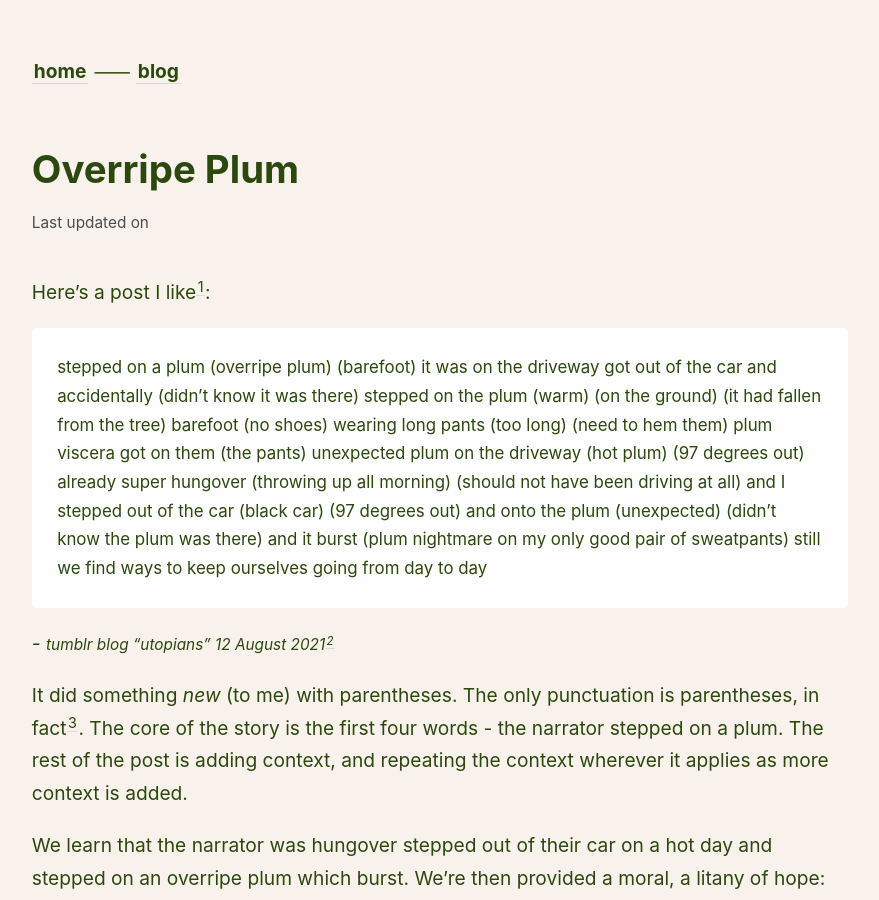
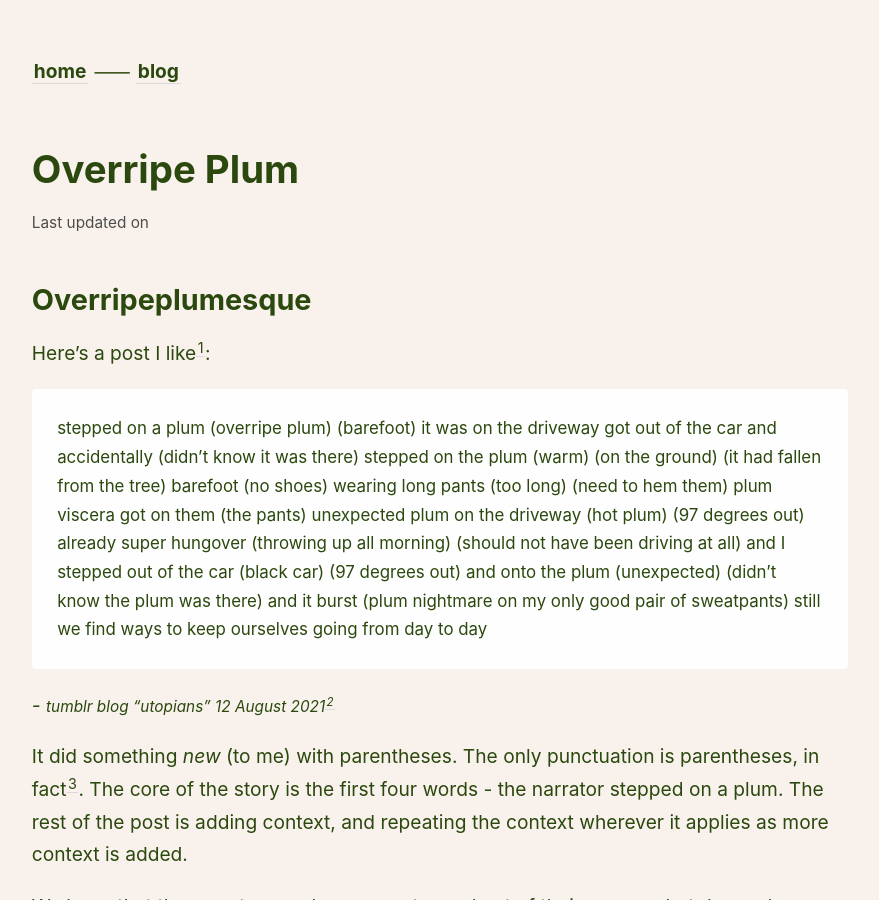
Before and after one commit to izzergh/is, a Jekyll site: the page built from overripe_plum.md, in a window 1280 px wide and 900 px high. Shown: the whole window, without its empty margins (45-924 px from the left). Built offline with Jekyll 4.4.1, drawn with Linux system fonts in a browser that asks for light colours.

Commit message:
Add a subtitle

```diff
--- a/overripe_plum.md
+++ b/overripe_plum.md
@@ -4,6 +4,8 @@ title: Overripe Plum
 permalink: blog/overripe_plum
 tags: ["uncategorized", "drafts"]
 ---
+
+## Overripeplumesque
 
 Here's a post I like[^1]:
 
```
